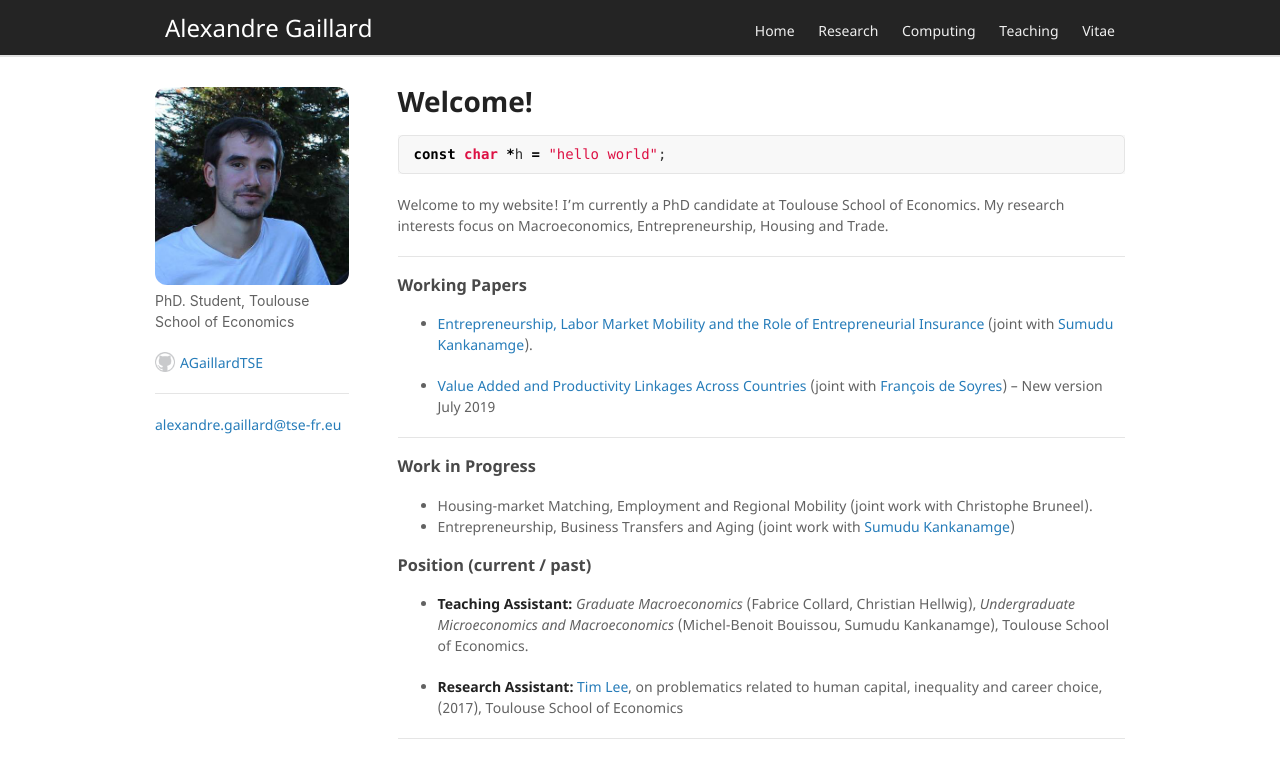
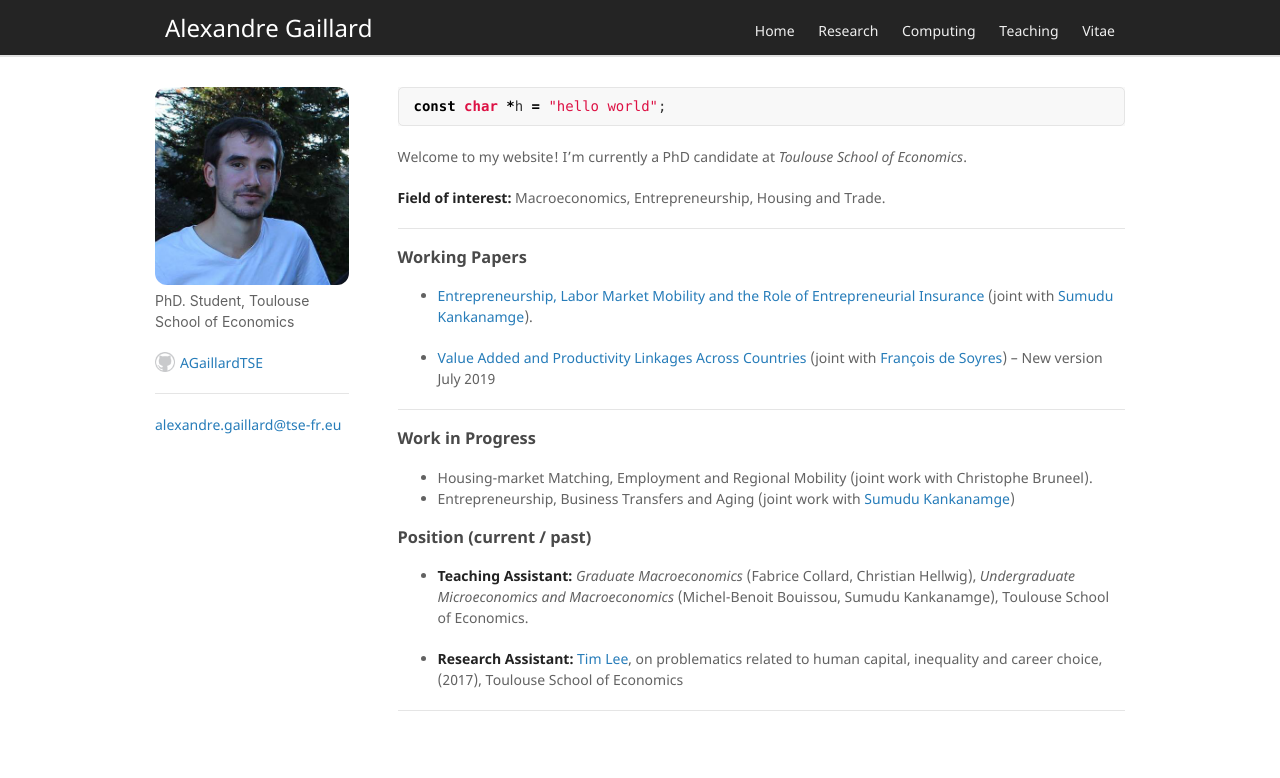
Before and after one commit to AGaillardTSE/AGaillardTSE.github.io, a Jekyll site: the page built from index.md, in a window 1280 px wide. Shown: the top 778 px of the page. Built offline with Jekyll 4.4.1, drawn with Linux system fonts in a browser that asks for light colours; our own code applies the rules of GitHub Pages for plain Markdown files.

Commit message:
Update index.md

````diff
--- a/index.md
+++ b/index.md
@@ -3,12 +3,12 @@ title:
 layout: default
 ---
 
-# Welcome!
-
 ```c++
 const char *h = "hello world";
 ```
-Welcome to my website! I’m currently a PhD candidate at Toulouse School of Economics. My research interests focus on Macroeconomics, Entrepreneurship, Housing and Trade.
+Welcome to my website! I’m currently a PhD candidate at *Toulouse School of Economics*.
+
+**Field of interest:** Macroeconomics, Entrepreneurship, Housing and Trade.
 
 * * *
 
````
